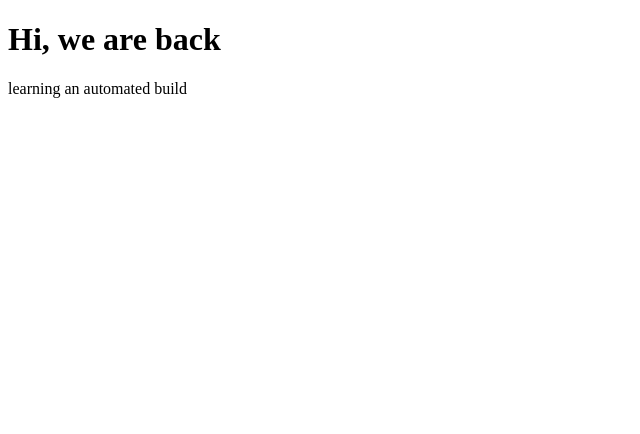
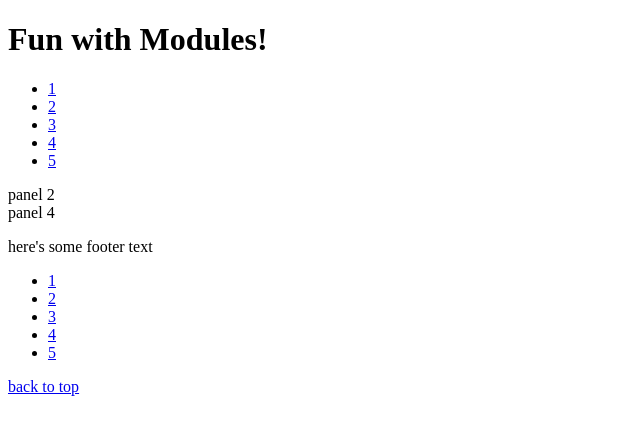
Before and after one commit to hnmegan/GrB_review, a plain HTML site: page index.html in a window 1280 px wide. Shown: the whole page, without its empty margins (0-640 px from the left). Drawn offline with Linux system fonts and the light colour scheme.

Commit message:
adding remaining files

```diff
--- a/index.html
+++ b/index.html
@@ -1,15 +1,51 @@
 <!DOCTYPE html>
 <html lang="en">
+
 <head>
     <meta charset="UTF-8">
     <meta name="viewport" content="width=device-width, initial-scale=1.0">
     <meta http-equiv="X-UA-Compatible" content="ie=edge">
-    <title>Document</title>
+
+    <!-- css stuff -->
+    <!-- link to reset -->
+    <link rel="stylesheet" href="">
+    <title>Modules as a Concepts</title>
 </head>
+
 <body>
+    <h1>Fun with Modules!</h1>
+    <nav data-module="nav">
+        <!-- nav elements must have nav-item -->
+        <ul>
+            <li><a href="#" class="nav-item">1</a></li>
+            <li><a href="/2" class="nav-item">2</a></li>
+            <li><a href="#section3" class="nav-item">3</a></li>
+            <li><a href="#section4" class="nav-item">4</a></li>
+            <li><a href="#section5" class="nav-item">5</a></li>
+        </ul>
+    </nav>
+
     <main>
-        <h1>Hi, we are back</h1>
-        <p>learning an automated build</p>
+        <section id="section1" class="panel"></section>
+        <section id="section2" class="panel">panel 2</section>
+        <section id="section3" class="panel"></section>
+        <section id="section4" class="panel">panel 4</section>
+        <section id="section5" class="panel"></section>
     </main>
+
+    <footer>
+        <p>here's some footer text</p>
+
+        <ul>
+            <li><a href="#" class="nav-item">1</a></li>
+            <li><a href="/2" class="nav-item">2</a></li>
+            <li><a href="#section3" class="nav-item">3</a></li>
+            <li><a href="#section4" class="nav-item">4</a></li>
+            <li><a href="#section5" class="nav-item">5</a></li>
+        </ul>
+    </footer>
+
+    <a id="to-top" href="#" class="nav-item">back to top</a>
 </body>
+
 </html>
```
